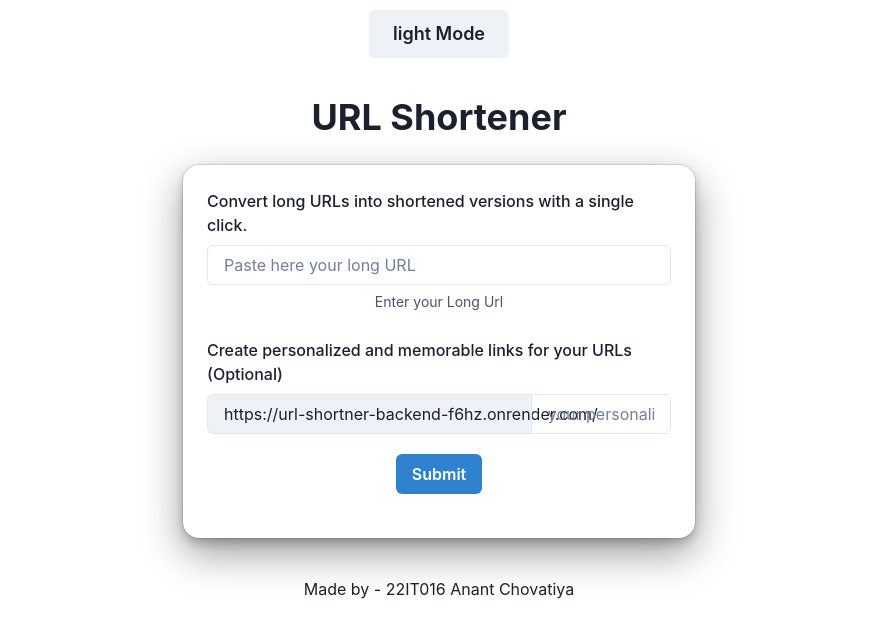
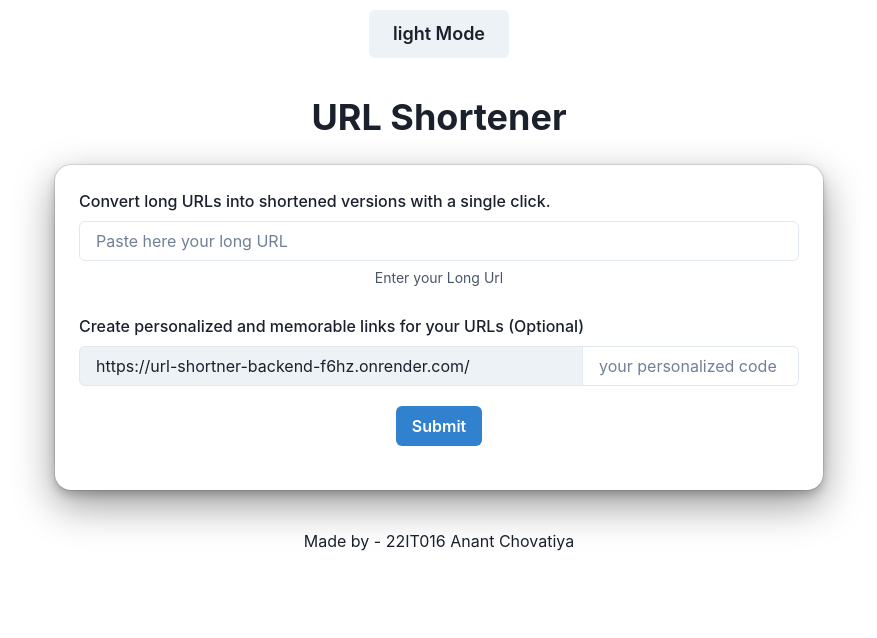
Before and after one commit to anantchovatiya/url-shortner-frontend, a React (Vite) app: page / in a window 1280 px wide. Shown: the top 638 px of the page, without its empty margins (201-1078 px from the left). Built offline with nearby package versions, Linux system fonts and the light colour scheme.

Commit message:
Update InputForm.jsx

```diff
--- a/src/components/InputForm.jsx
+++ b/src/components/InputForm.jsx
@@ -63,7 +63,7 @@ export const InputForm = () => {
 
     return (
         <Box
-            width={ "40%" }
+            width={ "60%" }
             margin={ "auto" }
             boxShadow="dark-lg"
             p="6"
```
